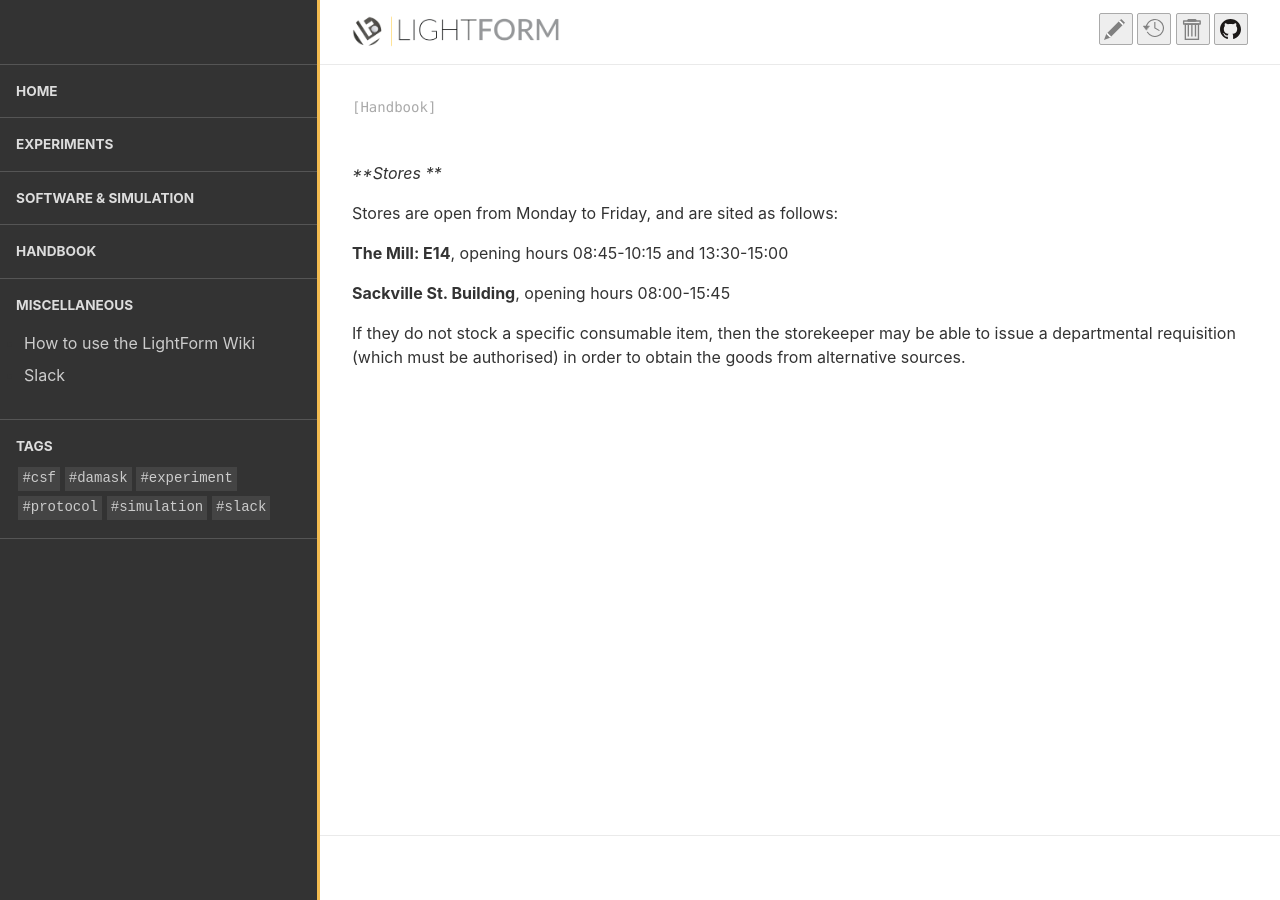
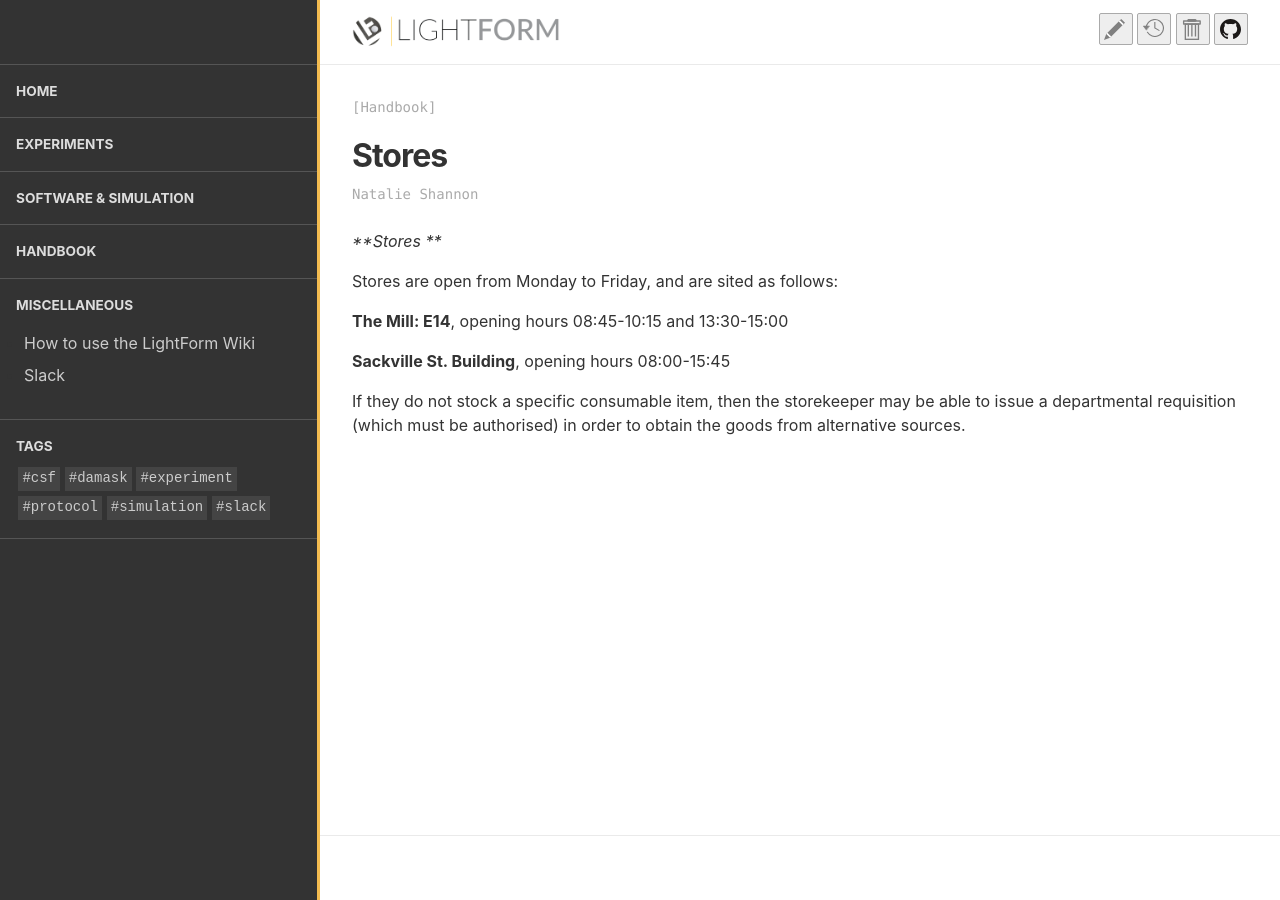
Before and after one commit to LightForm-group/wiki, a Jekyll site: the page built from collections/_handbook/stores.md, in a window 1280 px wide. Built offline with Jekyll 4.4.1, drawn with Linux system fonts in a browser that asks for light colours.

Commit message:
Update stores.md

```diff
--- a/collections/_handbook/stores.md
+++ b/collections/_handbook/stores.md
@@ -1,6 +1,6 @@
 ---
-Title: Stores
-Author: Natalie Shannon
+title: Stores
+author: Natalie Shannon
 ---
 ***Stores ***
 
```
